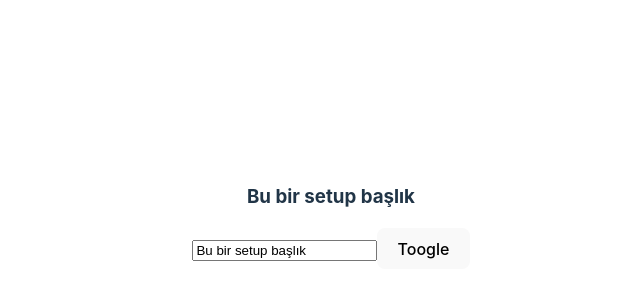
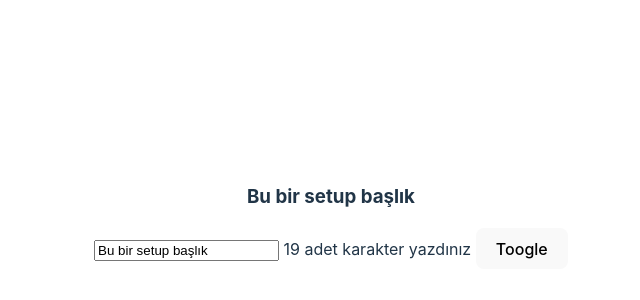
Before and after one commit to comlekahmetcan/vue-composition-api, a Vue app in the folder 0-composition-api/: page / in a window 1280 px wide. Shown: the part 182-482 px from the top of the page, without its empty margins (309-949 px from the left). Built offline with nearby package versions, Linux system fonts and the light colour scheme.

Commit message:
Compostion Api - Computed kullanımı

```diff
--- a/0-composition-api/src/App.vue
+++ b/0-composition-api/src/App.vue
@@ -1,11 +1,12 @@
 <template>
   <h3>{{ title }}</h3>
   <input type="text" v-model="title" />
+  {{ titleLengthMessage }}
   <button @click="toggleIt">Toogle</button>
   <p v-if="show">Lorem ipsum.......................</p>
 </template>
 <script>
-import { ref } from "vue"; //reactive effect
+import { ref, computed } from "vue"; //reactive effect
 export default {
   // data() {
   //   return {
@@ -22,16 +23,28 @@ export default {
   setup() {
     //Datadaki reactivity oluşmadan önce çalışmak ve datayı ona göre ayarlamak
     const title = ref("Bu bir setup başlık");
-    const show = ref(false);//ref bize bir obje döner
+    const show = ref(false); //ref bize bir obje döner
     //console.log("show", show.value);
+
     const toggleIt = () => {
-      show.value = !show.value;//show değerine ulaşabilmek için objenin valuesine ulaşabilmemiz lazım
+      show.value = !show.value; //show değerine ulaşabilmek için objenin valuesine ulaşabilmemiz lazım
     };
     // function toogleIt(){}
+
+    //tek satırlık bir kod için tanımlama
+    const titleLengthMessage = computed(() => title.value.length + " adet karakter yazdınız");
+    //birden fazla satır kod için tanımlama
+    // const titleLengthMessage = computed(() => {
+    //   return title.value.length + " adet karakter yazdınız";
+    // });
+
+    //console.log("titleLengthMessage", titleLengthMessage.value);
+
     return {
       title,
       show,
       toggleIt,
+      titleLengthMessage,
     };
   },
 };
```
Also changed, not shown: 1 other file (tests, documents, lock files or other folders).
